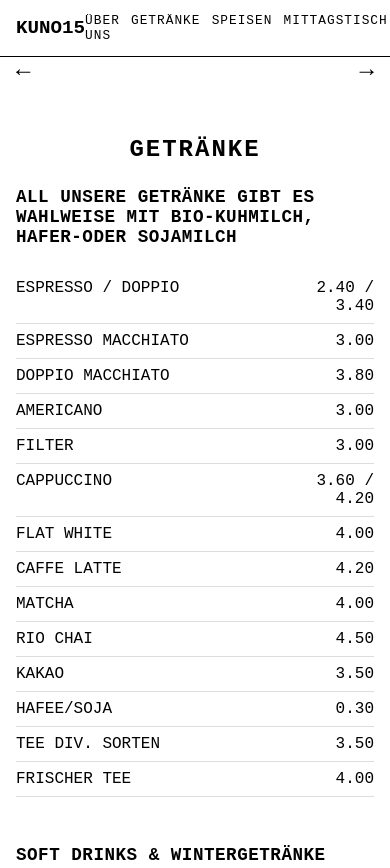
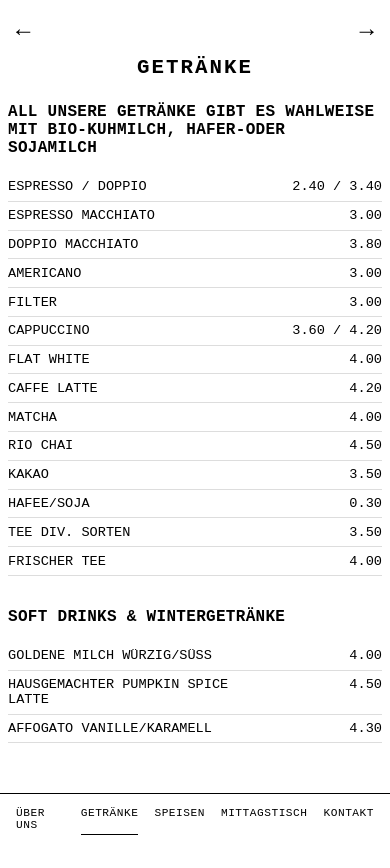
Before and after one commit to bgsbfnhyrk-del/kuno15-website, a plain HTML site: page getranke.html in a window 390 px wide. Shown: the top 868 px of the page. After the commit the page ends 844 px from the top, so only its background shows below. Drawn offline with Linux system fonts and the light colour scheme.

Commit message:
Update getranke.html

```diff
--- a/getranke.html
+++ b/getranke.html
@@ -26,50 +26,60 @@
             align-items: center;
             justify-content: center;
             padding: 2rem;
+            padding-bottom: 5rem; /* Espacio para la barra inferior */
         }
 
-        /* BARRA DE MENÚ - NECESITO VER TU INDEX.HTML PARA PERSONALIZAR */
-        .menu-bar {
+        /* BARRA INFERIOR DE MENÚ - SIMILAR A INDEX */
+        .bottom-menu {
             position: fixed;
-            top: 0;
+            bottom: 0;
             left: 0;
             width: 100%;
             background: #fff;
-            border-bottom: 1px solid #000;
+            border-top: 1px solid #000;
             z-index: 1000;
-            padding: 1rem 2rem;
-            display: flex;
-            justify-content: space-between;
-            align-items: center;
+            padding: 1rem 0;
         }
 
-        .menu-logo {
-            font-size: 1.5rem;
-            font-weight: bold;
-            text-decoration: none;
-            color: #000;
+        .menu-container {
+            max-width: 1200px;
+            margin: 0 auto;
+            padding: 0 2rem;
         }
 
         .menu-nav {
             display: flex;
-            gap: 2rem;
+            justify-content: center;
+            gap: 3rem;
         }
 
         .menu-nav a {
             text-decoration: none;
             color: #000;
-            font-size: 1rem;
+            font-size: 0.9rem;
             text-transform: uppercase;
             letter-spacing: 1px;
+            position: relative;
         }
 
         .menu-nav a:hover {
             color: #666;
         }
 
+        /* Indicador de página activa */
+        .menu-nav a.active::after {
+            content: '';
+            position: absolute;
+            bottom: -4px;
+            left: 0;
+            width: 100%;
+            height: 1px;
+            background-color: #000;
+        }
+
         .back-arrow {
             position: fixed;
-            top: 5rem; /* Ajustado para estar debajo de la barra de menú */
+            top: 2rem;
             left: 2rem;
         }
 
@@ -86,7 +96,7 @@
 
         .next-arrow {
             position: fixed;
-            top: 5rem; /* Ajustado para estar debajo de la barra de menú */
+            top: 2rem;
             right: 2rem;
         }
 
@@ -104,10 +114,8 @@
         .content {
             max-width: 800px;
             text-align: left;
-            margin-top: 4rem; /* Añadido espacio para la barra de menú */
         }
 
-        /* Resto del CSS existente... */
         .section-title {
             font-size: 2rem;
             margin-bottom: 2rem;
@@ -149,32 +157,35 @@
             letter-spacing: 0.5px;
         }
 
-        /* Media queries ajustadas */
+        /* Media queries ajustadas para barra inferior */
         @media (max-width: 768px) {
             body {
                 padding: 1rem;
                 align-items: flex-start;
-                padding-top: 7rem; /* Ajustado para barra de menú + flechas */
+                padding-top: 4rem;
+                padding-bottom: 4rem; /* Espacio para barra inferior móvil */
             }
 
-            .menu-bar {
-                padding: 0.8rem 1rem;
+            .bottom-menu {
+                padding: 0.8rem 0;
             }
 
-            .menu-logo {
-                font-size: 1.2rem;
+            .menu-container {
+                padding: 0 1rem;
             }
 
             .menu-nav {
-                gap: 1rem;
+                gap: 1.5rem;
+                justify-content: space-around;
             }
 
             .menu-nav a {
-                font-size: 0.9rem;
+                font-size: 0.8rem;
+                letter-spacing: 0.5px;
             }
 
             .back-arrow, .next-arrow {
-                top: 4rem;
+                top: 1rem;
             }
 
             .back-arrow {
@@ -189,52 +200,100 @@
                 font-size: 1.5rem;
             }
 
-            .content {
-                margin-top: 2rem;
-            }
-
             .section-title {
                 font-size: 1.5rem;
                 margin-bottom: 1.5rem;
             }
 
-            /* Resto de media queries... */
+            .content {
+                padding: 0;
+                width: 100%;
+            }
+
+            .price-table {
+                font-size: 0.9rem;
+            }
+
+            .price-table td:last-child {
+                padding-left: 1rem;
+            }
+
+            .price-section {
+                margin-bottom: 2rem;
+            }
+
+            .price-section h3 {
+                font-size: 1rem;
+                margin-bottom: 1rem;
+                letter-spacing: 0.3px;
+            }
         }
 
         @media (max-width: 480px) {
+            body {
+                padding: 0.5rem;
+                padding-top: 3.5rem;
+                padding-bottom: 3.5rem;
+            }
+
+            .menu-nav {
+                gap: 1rem;
+            }
+
+            .menu-nav a {
+                font-size: 0.7rem;
+            }
+
+            .price-table {
+                font-size: 0.85rem;
+            }
+
+            .price-table td {
+                padding: 0.4rem 0;
+            }
+
+            .section-title {
+                font-size: 1.3rem;
+            }
+
+            .price-table td:first-child {
+                width: 65%;
+            }
+
+            .price-table td:last-child {
+                width: 35%;
+                padding-left: 0.8rem;
+            }
+        }
+
+        @media (max-width: 360px) {
             .menu-nav {
                 gap: 0.7rem;
             }
 
             .menu-nav a {
+                font-size: 0.65rem;
+            }
+
+            .price-table {
                 font-size: 0.8rem;
             }
 
-            body {
-                padding-top: 6.5rem;
+            .price-table td:last-child {
+                padding-left: 0.5rem;
             }
 
-            .back-arrow, .next-arrow {
-                top: 3.5rem;
+            .price-table td:first-child {
+                width: 60%;
             }
 
-            /* Resto de ajustes... */
+            .price-table td:last-child {
+                width: 40%;
+            }
         }
     </style>
 </head>
 <body>
-    <!-- Barra de Menú -->
-    <nav class="menu-bar">
-        <a href="index.html" class="menu-logo">KUNO15</a>
-        <div class="menu-nav">
-            <a href="uber-uns.html">Über uns</a>
-            <a href="getranke.html">Getränke</a>
-            <a href="speisen.html">Speisen</a>
-            <a href="mittagstisch.html">Mittagstisch</a>
-            <a href="kontakt.html">Kontakt</a>
-        </div>
-    </nav>
-
     <!-- Back Arrow to Über uns -->
     <div class="back-arrow">
         <a href="uber-uns.html">←</a>
@@ -279,5 +338,18 @@
             </table>
         </div>
     </div>
+
+    <!-- Barra de Menú Inferior (igual que index.html) -->
+    <nav class="bottom-menu">
+        <div class="menu-container">
+            <div class="menu-nav">
+                <a href="uber-uns.html">Über uns</a>
+                <a href="getranke.html" class="active">Getränke</a>
+                <a href="speisen.html">Speisen</a>
+                <a href="mittagstisch.html">Mittagstisch</a>
+                <a href="kontakt.html">Kontakt</a>
+            </div>
+        </div>
+    </nav>
 </body>
 </html>
```
